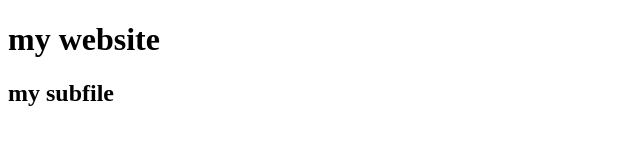
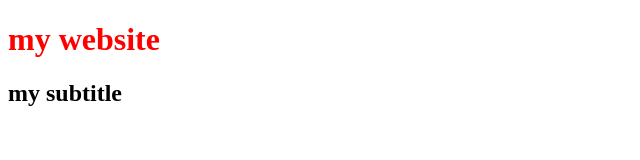
Before and after one commit to RavynRouse/MySecondDemoProject, a plain HTML site: page index.html in a window 1280 px wide. Shown: the whole page, without its empty margins (0-640 px from the left). Drawn offline with Linux system fonts and the light colour scheme.

Commit message:
Update index.html

```diff
--- a/index.html
+++ b/index.html
@@ -7,7 +7,13 @@
 </head>
 <body>
     <h1>my website</h1>
-    <h2>my subfile</h2>
+    <h2>my subtitle</h2>
+
+    <style>
+        h1 {color: red;}
+    </style>
+
+
 
 </body>
 </html>
```
